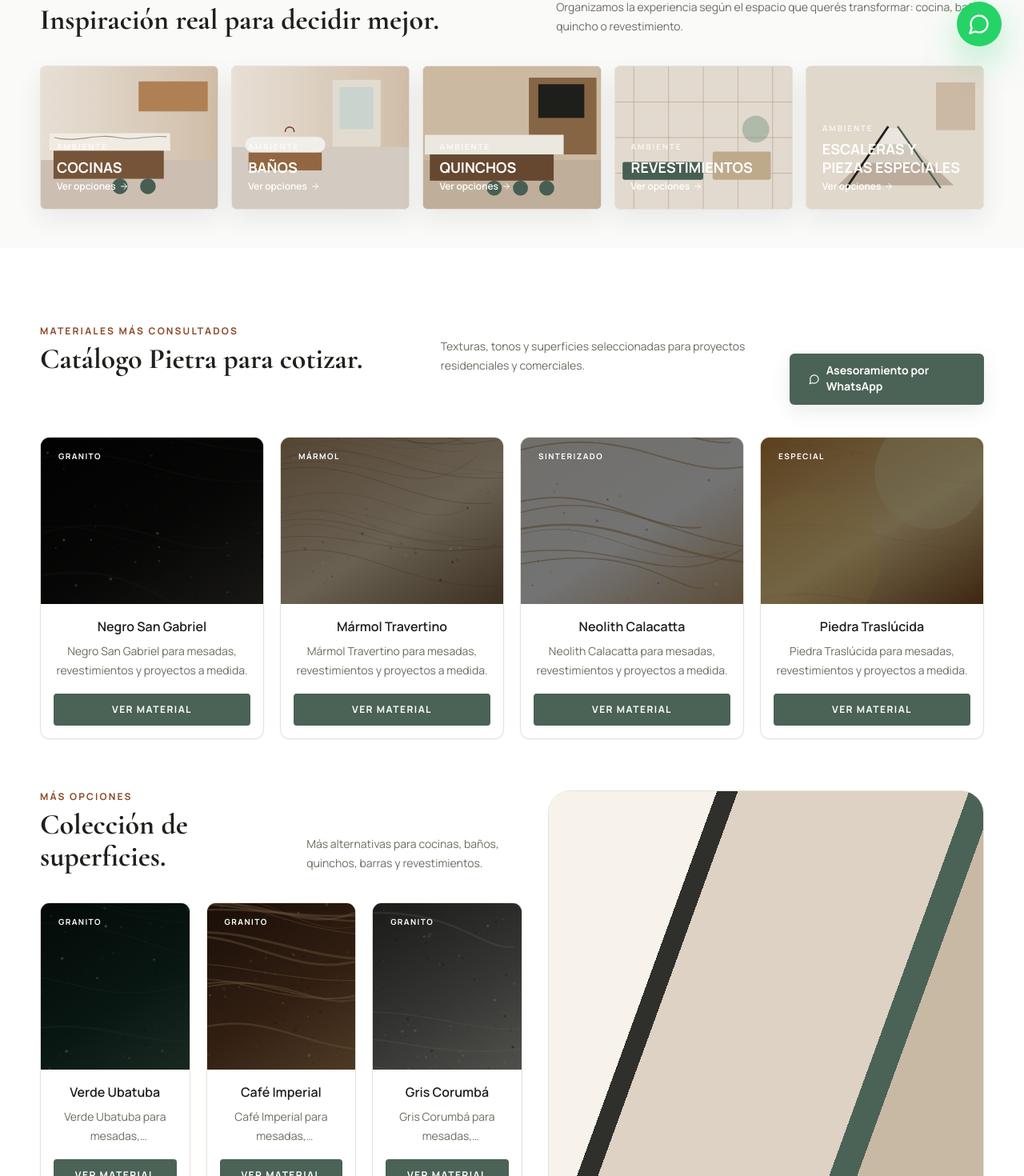
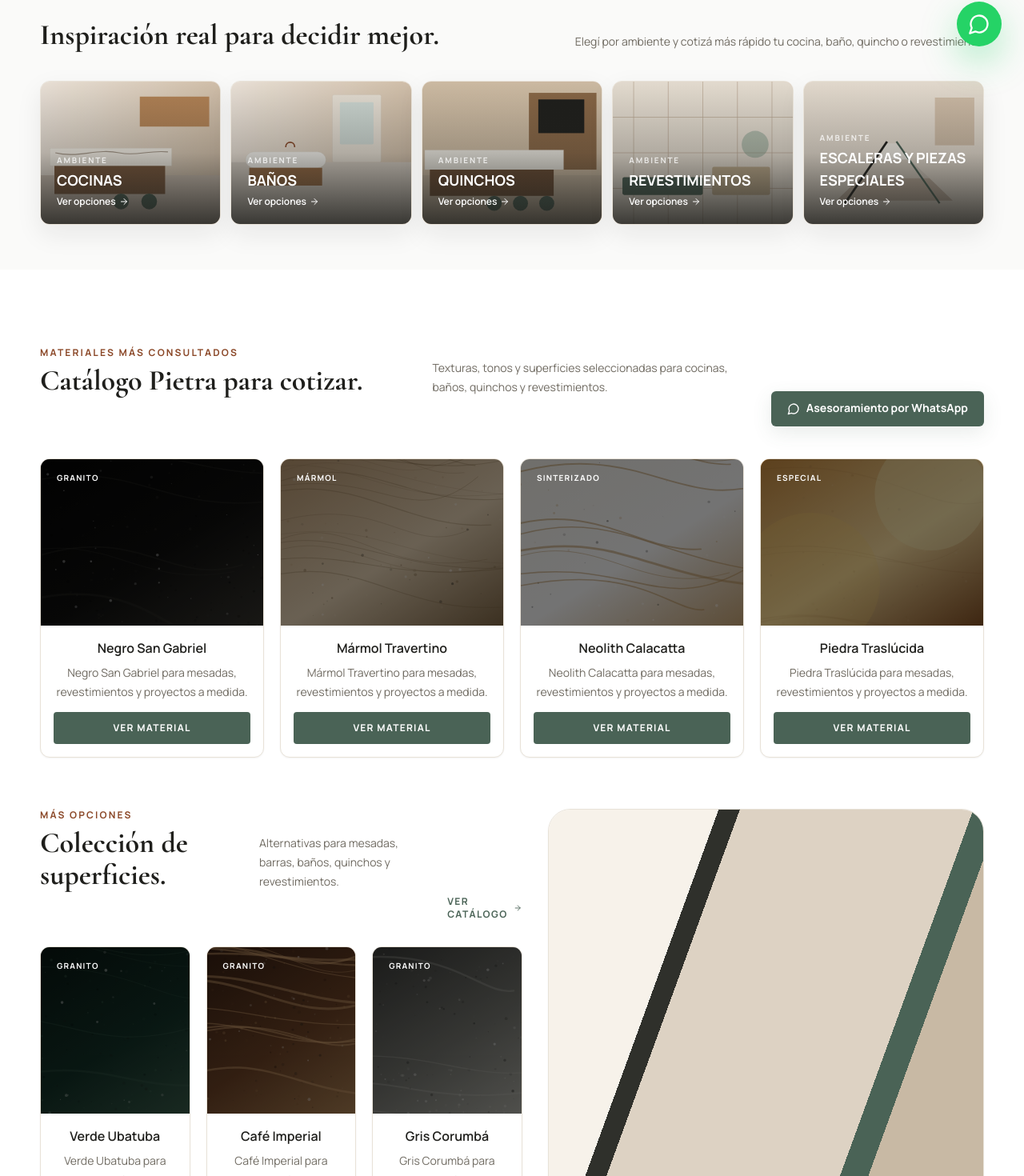
Before and after one commit to equantum-py/Marmoler-a-Pietra, a Next.js app: page / in a window 1280 px wide. Shown: the part 714-2184 px from the top of the page at 80% size. Built offline with nearby package versions, Linux system fonts and the light colour scheme; no server answers; the database is empty.

Commit message:
Reset banner admin logic and refine mobile home layout

```diff
--- a/components/admin/home-banner-form.tsx
+++ b/components/admin/home-banner-form.tsx
@@ -20,58 +20,11 @@ const placements = [
   {
     value: 'hero',
     label: 'Hero principal',
-    helper: 'Desktop recomendado: 1920x800 px. Mobile recomendado: 900x1200 px.',
-  },
-  {
-    value: 'ambiente-cocinas',
-    label: 'Ambiente - Cocinas',
-    helper: 'Desktop recomendado: 900x650 px. Mobile recomendado: 700x700 px.',
-  },
-  {
-    value: 'ambiente-banos',
-    label: 'Ambiente - Baños',
-    helper: 'Desktop recomendado: 900x650 px. Mobile recomendado: 700x700 px.',
-  },
-  {
-    value: 'ambiente-quinchos',
-    label: 'Ambiente - Quinchos',
-    helper: 'Desktop recomendado: 900x650 px. Mobile recomendado: 700x700 px.',
-  },
-  {
-    value: 'ambiente-revestimientos',
-    label: 'Ambiente - Revestimientos',
-    helper: 'Desktop recomendado: 900x650 px. Mobile recomendado: 700x700 px.',
-  },
-  {
-    value: 'ambiente-escaleras',
-    label: 'Ambiente - Escaleras y piezas especiales',
-    helper: 'Desktop recomendado: 900x650 px. Mobile recomendado: 700x700 px.',
-  },
-  {
-    value: 'promo-1',
-    label: 'Banner comercial 1',
-    helper: 'Desktop recomendado: 1200x450 px. Mobile recomendado: 900x1100 px.',
-  },
-  {
-    value: 'promo-2',
-    label: 'Banner comercial 2',
-    helper: 'Desktop recomendado: 1200x450 px. Mobile recomendado: 900x1100 px.',
-  },
-  {
-    value: 'promo-3',
-    label: 'Banner comercial 3',
-    helper: 'Desktop recomendado: 1200x450 px. Mobile recomendado: 900x1100 px.',
-  },
-  {
-    value: 'side-promo',
-    label: 'Banner lateral destacado',
-    helper: 'Desktop recomendado: 900x1200 px. Mobile recomendado: 900x1100 px.',
+    helper: 'Desktop: 1920×800 px. Mobile: 600×406 px.',
   },
 ];
 
 export function HomeBannerForm({ action, banner, submitLabel }: HomeBannerFormProps) {
-  const selectedPlacement = placements.find((item) => item.value === banner?.placement);
-
   return (
     <form action={action} className="space-y-6">
       {banner?.id ? <input type="hidden" name="id" value={banner.id} /> : null}
@@ -79,15 +32,16 @@ export function HomeBannerForm({ action, banner, submitLabel }: HomeBannerFormPr
       <section className="admin-section-card space-y-5">
         <div>
           <p className="text-xs font-bold uppercase tracking-[0.24em] text-pietra-brown">
-            Configuración del banner
+            Banner principal
           </p>
 
           <h2 className="mt-2 font-display text-3xl text-pietra-ink">
-            Imagen desktop y mobile
+            Imágenes del Hero
           </h2>
 
-          <p className="mt-2 max-w-2xl text-sm leading-6 text-pietra-muted">
-            Subí una imagen para desktop y otra para mobile. El banner no lleva texto encima.
+          <p className="mt-2 max-w-3xl text-sm leading-6 text-pietra-muted">
+            Cargá una imagen para desktop y otra para mobile. El sitio no agregará textos, botones ni capas encima del banner.
+            La pieza gráfica debe venir diseñada lista para publicarse.
           </p>
         </div>
 
@@ -111,7 +65,7 @@ export function HomeBannerForm({ action, banner, submitLabel }: HomeBannerFormPr
             Estado
             <select
               name="status"
-              defaultValue={banner?.status ?? 'draft'}
+              defaultValue={banner?.status ?? 'published'}
               className="admin-input mt-2"
             >
               <option value="published">Publicado</option>
@@ -132,7 +86,7 @@ export function HomeBannerForm({ action, banner, submitLabel }: HomeBannerFormPr
         </div>
 
         <label className="block text-sm font-semibold text-pietra-ink">
-          Enlace opcional al hacer clic en el banner
+          Enlace opcional del banner
           <input
             name="cta_url"
             defaultValue={banner?.cta_url ?? ''}
@@ -141,30 +95,41 @@ export function HomeBannerForm({ action, banner, submitLabel }: HomeBannerFormPr
           />
         </label>
 
-        <div className="rounded-2xl border border-pietra-border bg-pietra-cream p-4 text-sm leading-6 text-pietra-muted">
-          <strong className="text-pietra-ink">Tamaño sugerido:</strong>{' '}
-          {selectedPlacement?.helper ||
-            'Hero: 1920x800 desktop / 900x1200 mobile. Ambientes: 900x650 desktop / 700x700 mobile. Promos: 1200x450 desktop / 900x1100 mobile.'}
+        <div className="grid gap-4 rounded-2xl border border-pietra-border bg-pietra-cream p-4 text-sm leading-6 text-pietra-muted md:grid-cols-2">
+          <div>
+            <strong className="block text-pietra-ink">Desktop</strong>
+            Imagen recomendada: <strong>1920×800 px</strong>. Horizontal, comercial y amplia.
+          </div>
+
+          <div>
+            <strong className="block text-pietra-ink">Mobile</strong>
+            Imagen recomendada: <strong>600×406 px</strong>. Horizontal, con margen seguro y sin texto pegado a los bordes.
+          </div>
+        </div>
+
+        <div className="rounded-2xl border border-amber-200 bg-amber-50 p-4 text-sm leading-6 text-amber-800">
+          <strong>Regla obligatoria:</strong> no subir el banner desktop como mobile. El mobile debe ser una pieza diseñada
+          específicamente para celular en 600×406 px.
         </div>
       </section>
 
       <section className="grid gap-5 lg:grid-cols-2">
         <AdminImageUploader
-          label="Imagen desktop"
+          label="Imagen desktop — 1920×800 px"
           name="desktop_image"
           folder="banners"
           defaultValue={banner?.desktop_image ?? ''}
-          previewFit="cover"
-          helperText="Obligatoria. Usar imagen horizontal para desktop."
+          previewFit="contain"
+          helperText="Obligatoria. Imagen horizontal para escritorio."
         />
 
         <AdminImageUploader
-          label="Imagen mobile"
+          label="Imagen mobile — 600×406 px"
           name="mobile_image"
           folder="banners"
           defaultValue={banner?.mobile_image ?? ''}
-          previewFit="cover"
-          helperText="Opcional pero recomendada. Usar versión vertical o cuadrada para celulares."
+          previewFit="contain"
+          helperText="Obligatoria para mobile. No usar versión vertical ni cuadrada."
         />
       </section>
 
--- a/components/material-card.tsx
+++ b/components/material-card.tsx
@@ -24,9 +24,9 @@ export function MaterialCard({ material, className = '' }: MaterialCardProps) {
         className="block h-full focus:outline-none focus:ring-2 focus:ring-pietra-green"
         aria-label={`Ver material ${material.name}`}
       >
-        <div className="relative h-52 overflow-hidden bg-pietra-warm">
+        <div className="relative h-36 overflow-hidden bg-pietra-warm md:h-52">
           {image ? (
-            // Usamos img para no depender de dominios/config extra en Next Image.
+            // Usamos img para evitar configuración extra de dominios remotos en Next Image.
             <img
               src={image}
               alt={material.name}
@@ -36,23 +36,23 @@ export function MaterialCard({ material, className = '' }: MaterialCardProps) {
             <div className="h-full w-full bg-gradient-to-br from-pietra-border to-pietra-warm" />
           )}
 
-          <span className="absolute left-3 top-3 rounded bg-pietra-black px-2.5 py-1 text-[10px] font-bold uppercase tracking-[0.14em] text-white">
+          <span className="absolute left-3 top-3 rounded bg-pietra-black px-2.5 py-1 text-[9px] font-bold uppercase tracking-[0.14em] text-white md:text-[10px]">
             {material.category}
           </span>
         </div>
 
-        <div className="p-4 text-center">
-          <h3 className="text-base font-semibold text-pietra-black">
+        <div className="p-3 text-center md:p-4">
+          <h3 className="line-clamp-1 text-sm font-semibold text-pietra-black md:text-base">
             {material.name}
           </h3>
 
           {material.shortDescription ? (
-            <p className="mt-2 line-clamp-2 text-sm leading-6 text-pietra-muted">
+            <p className="mt-1 line-clamp-2 text-xs leading-5 text-pietra-muted md:mt-2 md:text-sm md:leading-6">
               {material.shortDescription}
             </p>
           ) : null}
 
-          <span className="mt-4 flex h-10 items-center justify-center rounded bg-pietra-green text-xs font-bold uppercase tracking-[0.12em] text-white transition group-hover:bg-pietra-greenMuted">
+          <span className="mt-3 flex h-9 items-center justify-center rounded bg-pietra-green text-[10px] font-bold uppercase tracking-[0.12em] text-white transition group-hover:bg-pietra-greenMuted md:mt-4 md:h-10 md:text-xs">
             Ver material
           </span>
         </div>
--- a/sections/categories.tsx
+++ b/sections/categories.tsx
@@ -8,16 +8,43 @@ export function Categories() {
   return (
     <section id="ambientes" className="bg-pietra-background py-8 md:py-12">
       <div className="luxe-container">
-        <SectionHeading title="Inspiración real para decidir mejor.">Organizamos la experiencia según el espacio que querés transformar: cocina, baño, quincho o revestimiento.</SectionHeading>
-        <div className="grid gap-4 sm:grid-cols-2 lg:grid-cols-5">
+        <div className="mb-5 md:mb-7">
+          <SectionHeading title="Inspiración real para decidir mejor.">
+            Elegí por ambiente y cotizá más rápido tu cocina, baño, quincho o revestimiento.
+          </SectionHeading>
+        </div>
+
+        <div className="-mx-4 flex snap-x gap-3 overflow-x-auto px-4 pb-2 sm:mx-0 sm:grid sm:grid-cols-2 sm:overflow-visible sm:px-0 lg:grid-cols-5">
           {categories.map((category) => (
-            <a key={category.name} href={whatsappUrl(category.message)} target="_blank" rel="noreferrer" className="group relative min-h-[180px] overflow-hidden rounded-md border border-pietra-border bg-white shadow-card">
-              <Image src={category.image} alt={category.name} fill className="object-cover transition duration-500 group-hover:scale-105" sizes="(min-width: 1024px) 20vw, 50vw" />
-              <div className="absolute inset-0 bg-gradient-to-t from-pietra-ink/82 via-pietra-ink/25 to-transparent" />
-              <div className="absolute bottom-0 left-0 right-0 p-5 text-white">
-                <p className="mb-2 text-[10px] font-extrabold uppercase tracking-[0.18em] text-white/75">Ambiente</p>
-                <h3 className="text-lg font-extrabold uppercase leading-tight">{category.name}</h3>
-                <p className="mt-1 flex items-center gap-1 text-xs font-semibold">Ver opciones <ArrowRight className="h-3 w-3" /></p>
+            <a
+              key={category.name}
+              href={whatsappUrl(category.message)}
+              target="_blank"
+              rel="noreferrer"
+              className="group relative h-[128px] w-[68vw] shrink-0 snap-start overflow-hidden rounded-xl border border-pietra-border bg-white shadow-card sm:h-[180px] sm:w-auto sm:shrink"
+            >
+              <Image
+                src={category.image}
+                alt={category.name}
+                fill
+                className="object-cover transition duration-500 group-hover:scale-105"
+                sizes="(min-width: 1024px) 20vw, 68vw"
+              />
+
+              <div className="absolute inset-0 bg-gradient-to-t from-pietra-ink/85 via-pietra-ink/25 to-transparent" />
+
+              <div className="absolute bottom-0 left-0 right-0 p-4 text-white md:p-5">
+                <p className="mb-1 text-[8px] font-extrabold uppercase tracking-[0.18em] text-white/75 md:text-[10px]">
+                  Ambiente
+                </p>
+
+                <h3 className="text-base font-extrabold uppercase leading-tight md:text-lg">
+                  {category.name}
+                </h3>
+
+                <p className="mt-1 flex items-center gap-1 text-[11px] font-semibold md:text-xs">
+                  Ver opciones <ArrowRight className="h-3 w-3" />
+                </p>
               </div>
             </a>
           ))}
--- a/sections/materials-showroom.tsx
+++ b/sections/materials-showroom.tsx
@@ -1,67 +1,139 @@
-import { MaterialCard } from '@/components/material-card';
+import Link from 'next/link';
+import { ArrowRight } from 'lucide-react';
 import { SectionHeading } from '@/components/section-heading';
 import { WhatsappLink } from '@/components/whatsapp-link';
 import { getPublicFeaturedMaterials, getPublicMaterials } from '@/lib/materials/public-materials';
+
+type HomeMaterial = {
+  slug: string;
+  name: string;
+  category: string;
+  images?: string[];
+  image?: string;
+  shortDescription?: string;
+};
+
+function HomeMaterialCard({ material }: { material: HomeMaterial }) {
+  const image = material.images?.[0] || material.image || '';
+
+  return (
+    <article className="group overflow-hidden rounded-xl border border-pietra-border bg-white shadow-sm transition duration-300 hover:-translate-y-1 hover:shadow-lg">
+      <Link
+        href={`/materiales/${material.slug}`}
+        className="block h-full focus:outline-none focus:ring-2 focus:ring-pietra-green"
+        aria-label={`Ver material ${material.name}`}
+      >
+        <div className="relative h-32 overflow-hidden bg-pietra-warm sm:h-44 lg:h-52">
+          {image ? (
+            // eslint-disable-next-line @next/next/no-img-element
+            <img
+              src={image}
+              alt={material.name}
+              className="h-full w-full object-cover transition duration-500 group-hover:scale-105"
+            />
+          ) : (
+            <div className="h-full w-full bg-gradient-to-br from-pietra-border to-pietra-warm" />
+          )}
+
+          <span className="absolute left-2 top-2 rounded bg-pietra-black px-2 py-1 text-[8px] font-bold uppercase tracking-[0.12em] text-white sm:left-3 sm:top-3 sm:text-[10px]">
+            {material.category}
+          </span>
+        </div>
+
+        <div className="p-3 text-center sm:p-4">
+          <h3 className="line-clamp-1 text-[13px] font-semibold leading-tight text-pietra-black sm:text-base">
+            {material.name}
+          </h3>
+
+          {material.shortDescription ? (
+            <p className="mt-1 line-clamp-2 min-h-[34px] text-[11px] leading-4 text-pietra-muted sm:mt-2 sm:text-sm sm:leading-6">
+              {material.shortDescription}
+            </p>
+          ) : null}
+
+          <span className="mt-3 flex h-8 items-center justify-center rounded bg-pietra-green text-[9px] font-bold uppercase tracking-[0.1em] text-white transition group-hover:bg-pietra-greenMuted sm:h-10 sm:text-xs">
+            Ver material
+          </span>
+        </div>
+      </Link>
+    </article>
+  );
+}
 
 export async function MaterialsShowroom() {
   const highlightedMaterials = await getPublicFeaturedMaterials(8);
   const allMaterials = await getPublicMaterials();
 
+  const primaryMaterials =
+    highlightedMaterials.length > 0 ? highlightedMaterials : allMaterials.slice(0, 8);
+
   const secondaryMaterials = allMaterials
-    .filter((material) => !highlightedMaterials.some((item) => item.slug === material.slug))
+    .filter((material) => !primaryMaterials.some((item) => item.slug === material.slug))
     .slice(0, 6);
 
   return (
-    <section id="materiales" className="bg-white py-16 text-pietra-black md:py-24">
+    <section id="materiales" className="bg-white py-10 text-pietra-black sm:py-14 md:py-24">
       <div className="luxe-container">
-        <div className="mb-10 flex flex-col gap-6 md:flex-row md:items-end md:justify-between">
+        <div className="mb-6 grid gap-5 md:mb-10 md:grid-cols-[1fr_auto] md:items-end">
           <SectionHeading
             eyebrow="Materiales más consultados"
             title="Catálogo Pietra para cotizar."
           >
-            Texturas, tonos y superficies seleccionadas para proyectos residenciales y comerciales.
+            Texturas, tonos y superficies seleccionadas para cocinas, baños, quinchos y revestimientos.
           </SectionHeading>
 
           <WhatsappLink
             message="Hola Pietra, quiero asesoramiento para elegir un material para mi proyecto."
-            className="w-fit px-6 py-3"
+            className="w-full justify-center px-5 py-3 text-xs sm:w-fit sm:text-sm"
           >
             Asesoramiento por WhatsApp
           </WhatsappLink>
         </div>
 
-        <div className="grid gap-5 sm:grid-cols-2 lg:grid-cols-4">
-          {highlightedMaterials.map((material) => (
-            <MaterialCard key={material.slug} material={material} />
+        <div className="grid grid-cols-2 gap-3 sm:gap-5 lg:grid-cols-4">
+          {primaryMaterials.map((material) => (
+            <HomeMaterialCard key={material.slug} material={material} />
           ))}
         </div>
 
         {secondaryMaterials.length > 0 ? (
-          <div className="mt-16 grid gap-8 lg:grid-cols-[1.05fr_.95fr] lg:items-stretch">
+          <div className="mt-12 grid gap-8 lg:mt-16 lg:grid-cols-[1.05fr_.95fr] lg:items-stretch">
             <div>
-              <div className="mb-8">
-                <SectionHeading eyebrow="Más opciones" title="Colección de superficies.">
-                  Más alternativas para cocinas, baños, quinchos, barras y revestimientos.
-                </SectionHeading>
+              <div className="mb-6 md:mb-8">
+                <div className="flex items-end justify-between gap-4">
+                  <SectionHeading eyebrow="Más opciones" title="Colección de superficies.">
+                    Alternativas para mesadas, barras, baños, quinchos y revestimientos.
+                  </SectionHeading>
+
+                  <Link
+                    href="/#materiales"
+                    className="hidden items-center gap-1 text-xs font-bold uppercase tracking-[0.12em] text-pietra-green md:flex"
+                  >
+                    Ver catálogo <ArrowRight className="h-3.5 w-3.5" />
+                  </Link>
+                </div>
               </div>
 
-              <div className="grid gap-5 sm:grid-cols-2 xl:grid-cols-3">
+              <div className="grid grid-cols-2 gap-3 sm:gap-5 xl:grid-cols-3">
                 {secondaryMaterials.map((material) => (
-                  <MaterialCard key={material.slug} material={material} />
+                  <HomeMaterialCard key={material.slug} material={material} />
                 ))}
               </div>
             </div>
 
-            <div className="relative min-h-[420px] overflow-hidden rounded-[1.75rem] border border-pietra-border bg-pietra-warm shadow-sm">
+            <div className="hidden min-h-[420px] overflow-hidden rounded-[1.75rem] border border-pietra-border bg-pietra-warm shadow-sm lg:relative lg:block">
               <div className="absolute inset-0 bg-[linear-gradient(110deg,#f7f2ea_0_24%,#2f302b_24%_27%,#ddd2c3_27%_60%,#4A6356_60%_64%,#c8b9a4_64%_100%)]" />
               <div className="absolute inset-x-0 bottom-0 h-1/2 bg-gradient-to-t from-pietra-black/70 via-pietra-black/20 to-transparent" />
+
               <div className="absolute bottom-8 left-8 right-8 text-white">
                 <p className="mb-3 text-xs font-bold uppercase tracking-[0.24em] text-pietra-warm">
                   Proyecto a medida
                 </p>
+
                 <h3 className="max-w-md text-4xl font-semibold leading-none md:text-5xl">
                   Cocinas a medida con superficies premium.
                 </h3>
+
                 <WhatsappLink
                   message="Hola Pietra, quiero cotizar una cocina a medida con superficie premium."
                   className="mt-7 bg-white px-6 py-3 text-pietra-black hover:bg-pietra-warm"
@@ -72,6 +144,23 @@ export async function MaterialsShowroom() {
             </div>
           </div>
         ) : null}
+
+        <div className="mt-8 rounded-2xl border border-pietra-border bg-pietra-background p-4 text-center md:hidden">
+          <p className="font-display text-xl text-pietra-ink">
+            ¿Querés saber qué material conviene para tu espacio?
+          </p>
+
+          <p className="mt-2 text-xs leading-5 text-pietra-muted">
+            Te asesoramos por WhatsApp según medidas, color y uso.
+          </p>
+
+          <WhatsappLink
+            message="Hola Pietra, quiero asesoramiento para elegir el material ideal para mi espacio."
+            className="mt-4 w-full justify-center px-5 py-3 text-xs"
+          >
+            Cotizar por WhatsApp
+          </WhatsappLink>
+        </div>
       </div>
     </section>
   );
```
Also changed, not shown: sections/benefits.tsx (+13 -5 lines), sections/hero.tsx (+8 -7 lines), sections/promotion.tsx (+36 -12 lines).
